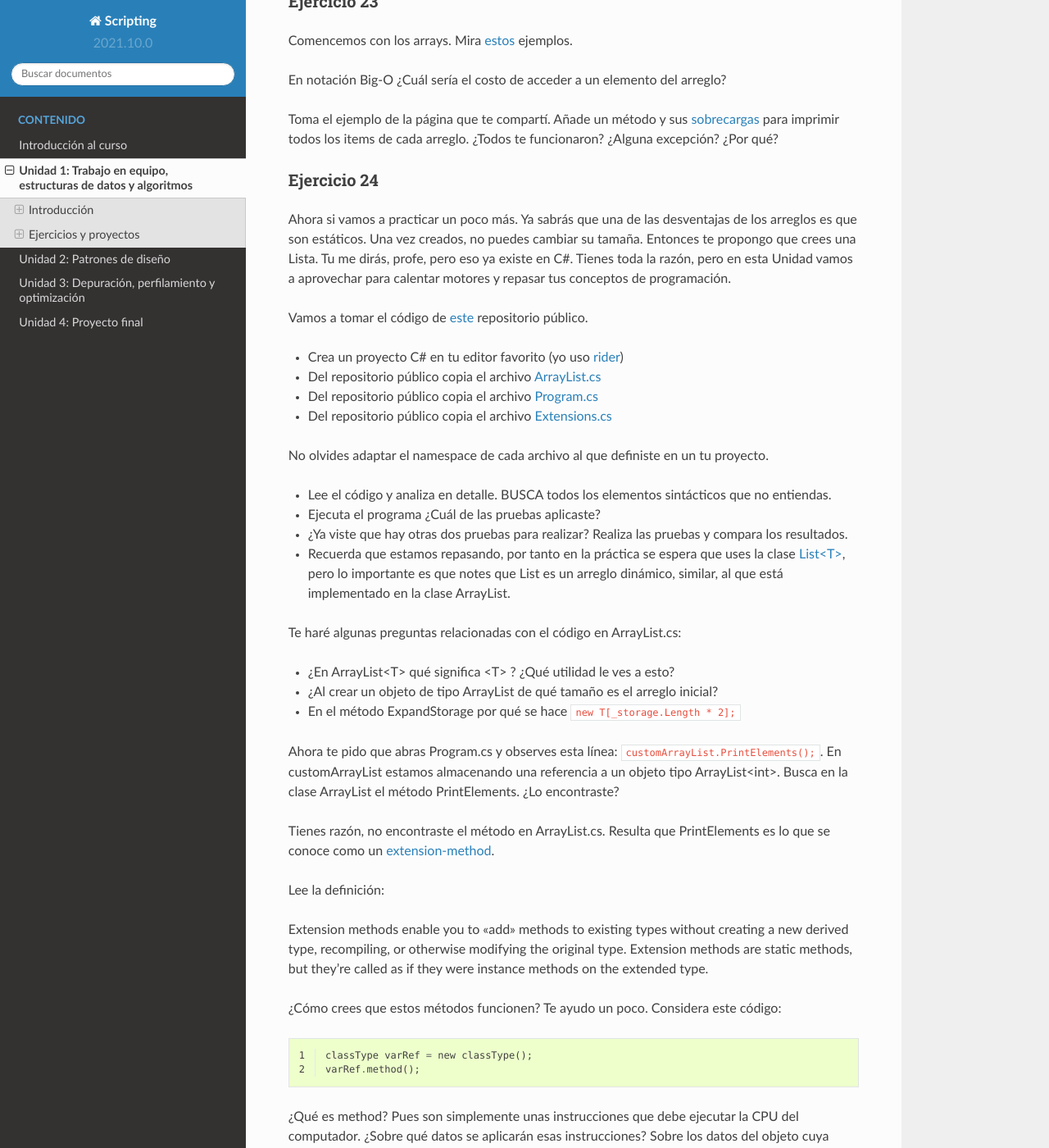
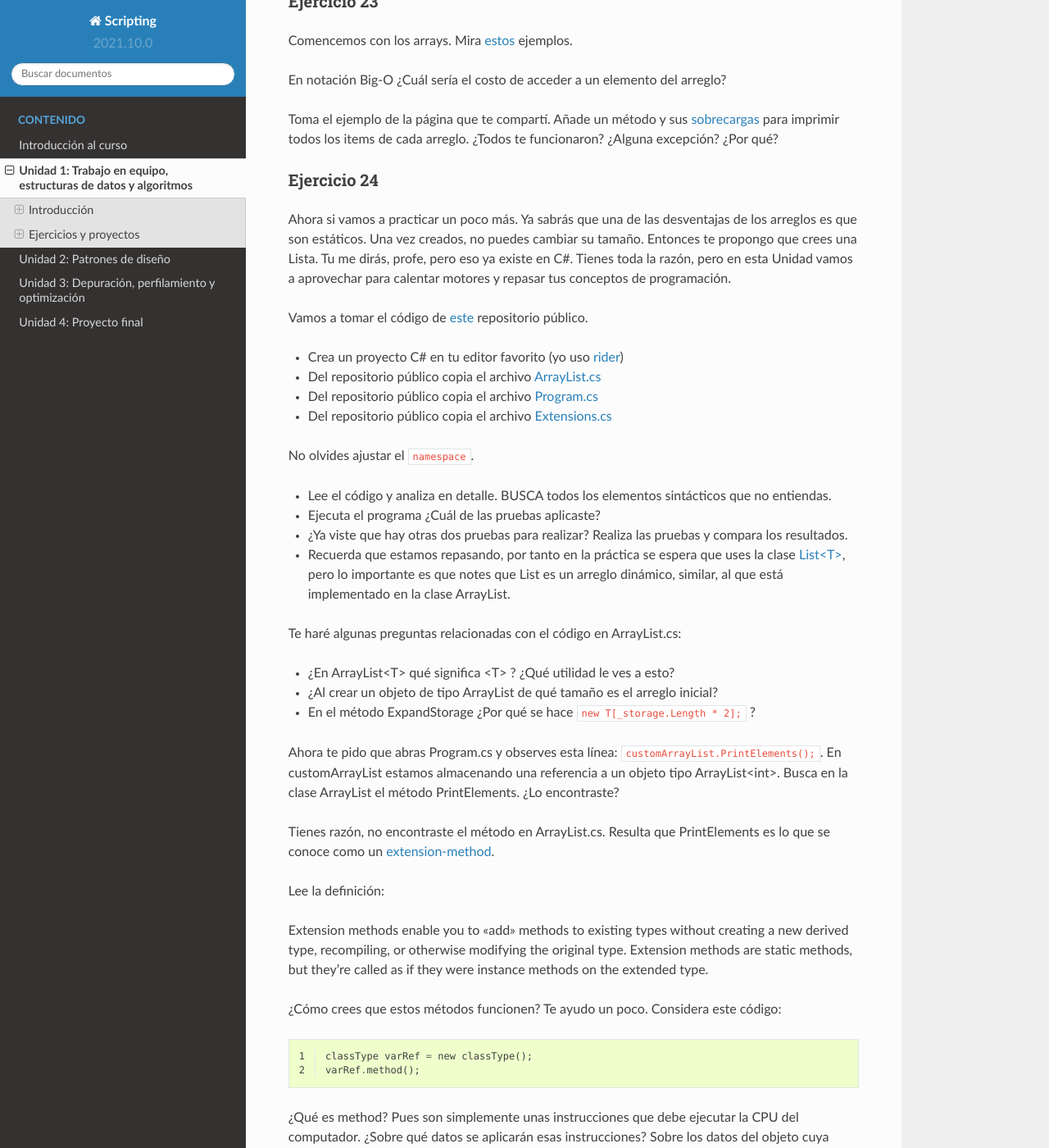
Before and after one commit to juanferfranco/scripting, a Sphinx documentation site: the page built from docs/_unidad1/unidad1.rst, in a window 1280 px wide and 1400 px high, scrolled down 8592 px. Shown: the whole window at 82% size. Built offline with Sphinx 7.4.7 and the Read the Docs theme 2.0.0, drawn with Linux system fonts in a browser that asks for light colours; some of the changed text lies outside the part shown.

Commit message:
update exercise 14

```diff
--- a/docs/_unidad1/unidad1.rst
+++ b/docs/_unidad1/unidad1.rst
@@ -456,7 +456,7 @@
 ^^^^^^^^^^^^^
 
 Ahora si vamos a practicar un poco más. Ya sabrás que una de las desventajas de los
-arreglos es que son estáticos. Una vez creados, no puedes cambiar su tamaña. Entonces te
+arreglos es que son estáticos. Una vez creados, no puedes cambiar su tamaño. Entonces te
 propongo que crees una Lista. Tu me dirás, profe, pero eso ya existe en C#. Tienes toda la razón,
 pero en esta Unidad vamos a aprovechar para calentar motores y repasar tus conceptos de
 programación.
@@ -469,7 +469,7 @@
 * Del repositorio público copia el archivo `Program.cs <https://github.com/PacktPublishing/-C-8-Data-Structures-and-Algorithms/blob/master/Section%202/Arrays/Program.cs>`__
 * Del repositorio público copia el archivo `Extensions.cs <https://raw.githubusercontent.com/PacktPublishing/-C-8-Data-Structures-and-Algorithms/master/Section%202/Arrays/Extensions.cs>`__
 
-No olvides adaptar el namespace de cada archivo al que definiste en un tu proyecto.
+No olvides ajustar el ``namespace``.
 
 * Lee el código y analiza en detalle. BUSCA todos los elementos sintácticos que no
   entiendas.
@@ -483,7 +483,7 @@
 
 * ¿En ArrayList<T> qué significa <T> ? ¿Qué utilidad le ves a esto?
 * ¿Al crear un objeto de tipo ArrayList de qué tamaño es el arreglo inicial?
-* En el método ExpandStorage por qué se hace ``new T[_storage.Length * 2];``
+* En el método ExpandStorage ¿Por qué se hace ``new T[_storage.Length * 2];`` ?
 
 Ahora te pido que abras Program.cs y observes esta línea: ``customArrayList.PrintElements();``.
 En customArrayList estamos almacenando una referencia a un objeto tipo ArrayList<int>.
@@ -592,5 +592,8 @@
 
 ¿Ya te diste cuenta? Mira que al llamar ``customArrayList.PrintElements();`` no
 pasas ningún parámetro. Entonces ahí está el truco que están aplicando:
-almacenar en la variable ``arrayList`` la dirección en memoria, que está
-en customArrayList, del objeto. UFFFFFFF. Interesante.
+almacenar en la variable ``arrayList`` la dirección en memoria del objeto.
+UFFFFFFF. Interesante. Pero descansemos un rato...
+
+Una última cosa, por ahora. Me cuentas en notación Big-O ¿Cuál es el costo
+de cada método?  (Profe, eso no es descansar...  Perdón).
```
